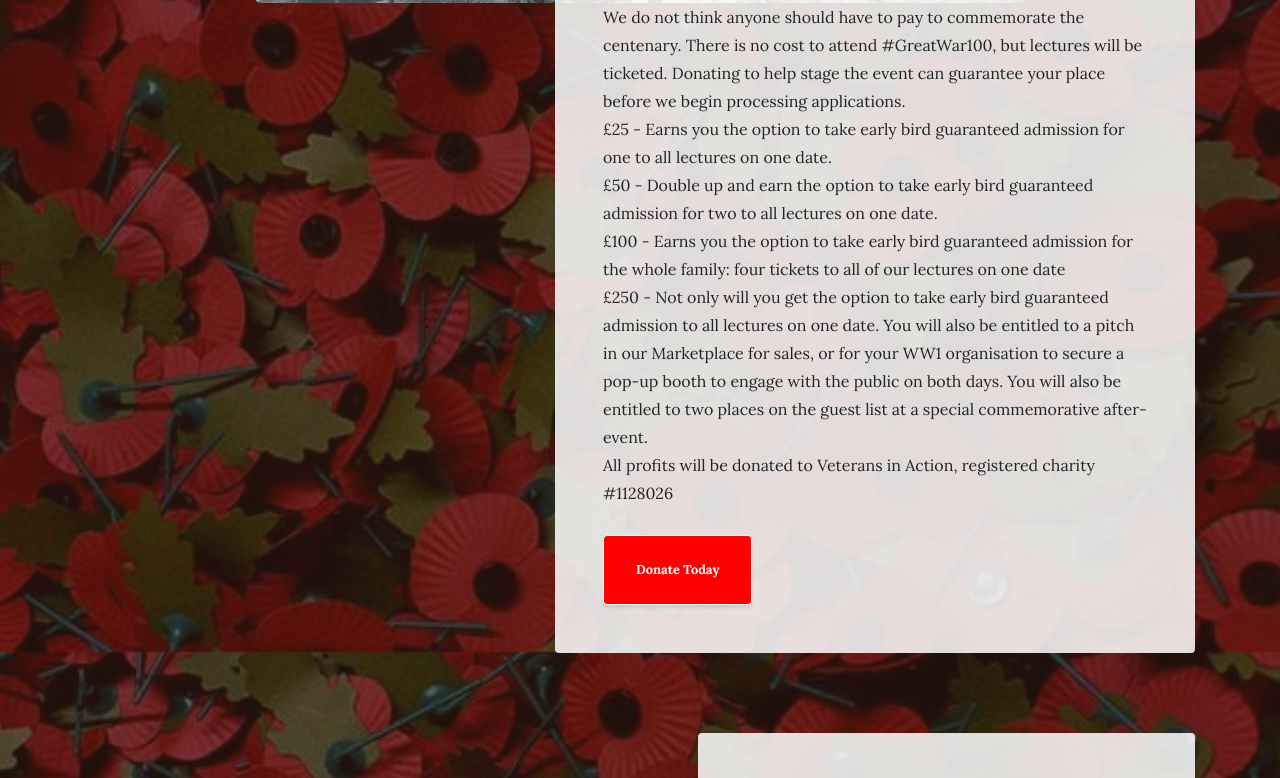
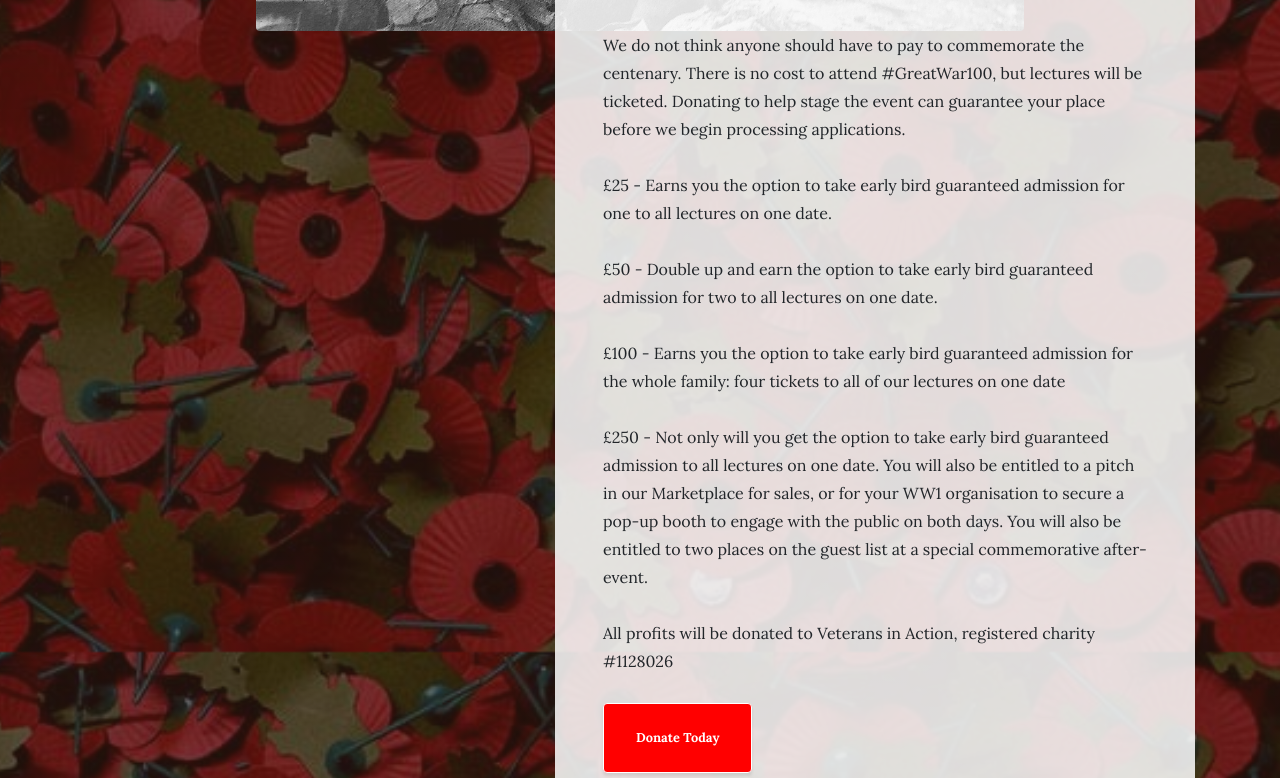
Before and after one commit to adam8708/GW100, a website: page products.html in a window 1280 px wide. Shown: the part 1748-2526 px from the top of the page. Drawn offline with Linux system fonts and the light colour scheme.

Commit message:
Adding spaces to all text sections on product/contact page

```diff
--- a/products.html
+++ b/products.html
@@ -72,6 +72,7 @@
           <div class="product-item-description d-flex mr-auto">
             <div class="bg-faded p-5 rounded">
               <p class="mb-0">We Need You! We are on the lookout for volunteers</p>
+              <p class="mb-0"><br/></p>
               <p class="mb-0">Or join our mailing list to be first to receive information, including details of our speakers and how to apply for talk tickets.</p>
               <p class="mb-0"><br/></p>
               <a class="btn btn-primary btn-xl" href="https://docs.google.com/forms/d/e/1FAIpQLSeW25s2z3_WdADZpNMppCFhs3zi5E42bV2lxpit2wlMbaqBtw/viewform?usp=sf_link">Get Involved</a>
@@ -96,10 +97,15 @@
           <div class="product-item-description d-flex ml-auto">
             <div class="bg-faded p-5 rounded">
               <p class="mb-0">We do not think anyone should have to pay to commemorate the centenary. There is no cost to attend #GreatWar100, but lectures will be ticketed. Donating to help stage the event can guarantee your place before we begin processing applications.</p>
+              <p class="mb-0"><br/></p>
               <p class="mb-0">£25 - Earns you the option to take early bird guaranteed admission for one to all lectures on one date.</p>
+              <p class="mb-0"><br/></p>
               <p class="mb-0">£50 - Double up and earn the option to take early bird guaranteed admission for two to all lectures on one date.</p>
+              <p class="mb-0"><br/></p>
               <p class="mb-0">£100 - Earns you the option to take early bird guaranteed admission for the whole family: four tickets to all of our lectures on one date</p>
+              <p class="mb-0"><br/></p>
               <p class="mb-0">£250 - Not only will you get the option to take early bird guaranteed admission to all lectures on one date. You will also be entitled to a pitch in our Marketplace for sales, or for your WW1 organisation to secure a pop-up booth to engage with the public on both days. You will also be entitled to two places on the guest list at a special commemorative after-event.</p>
+              <p class="mb-0"><br/></p>
               <p class="mb-0">All profits will be donated to Veterans in Action, registered charity #1128026</p>
               <p class="mb-0"><br/></p>
               <a class="btn btn-primary btn-xl" href="http://paypal.me/angrypandaevents">Donate Today</a>
@@ -124,7 +130,9 @@
           <div class="product-item-description d-flex mr-auto">
             <div class="bg-faded p-5 rounded">
               <p class="mb-0">Retail: Whether its antiquarian books, militaria, battlefield tours, memorabilia, art or miscellany; £100 secures a merchandise stall in our market place for both sessions.</p>
+              <p class="mb-0"><br/></p>
               <p class="mb-0">Growth: £100 guarantees you a space for a pop-up information booth - recruit members for your WW1 group, bring your WW1 project to a wider audience or collect for a WW1 related cause.</p>
+              <p class="mb-0"><br/></p>
               <p class="mb-0">Partner Up: Interested in joining our lists of corporate sponsors? Drop us a line so we can talk about how you could benefit from joining our team.</p>
               <p class="mb-0"><br/></p>
               <a class="btn btn-primary btn-xl" href="https://docs.google.com/forms/d/e/1FAIpQLSeW25s2z3_WdADZpNMppCFhs3zi5E42bV2lxpit2wlMbaqBtw/viewform?usp=sf_link">Enquire</a>
```
